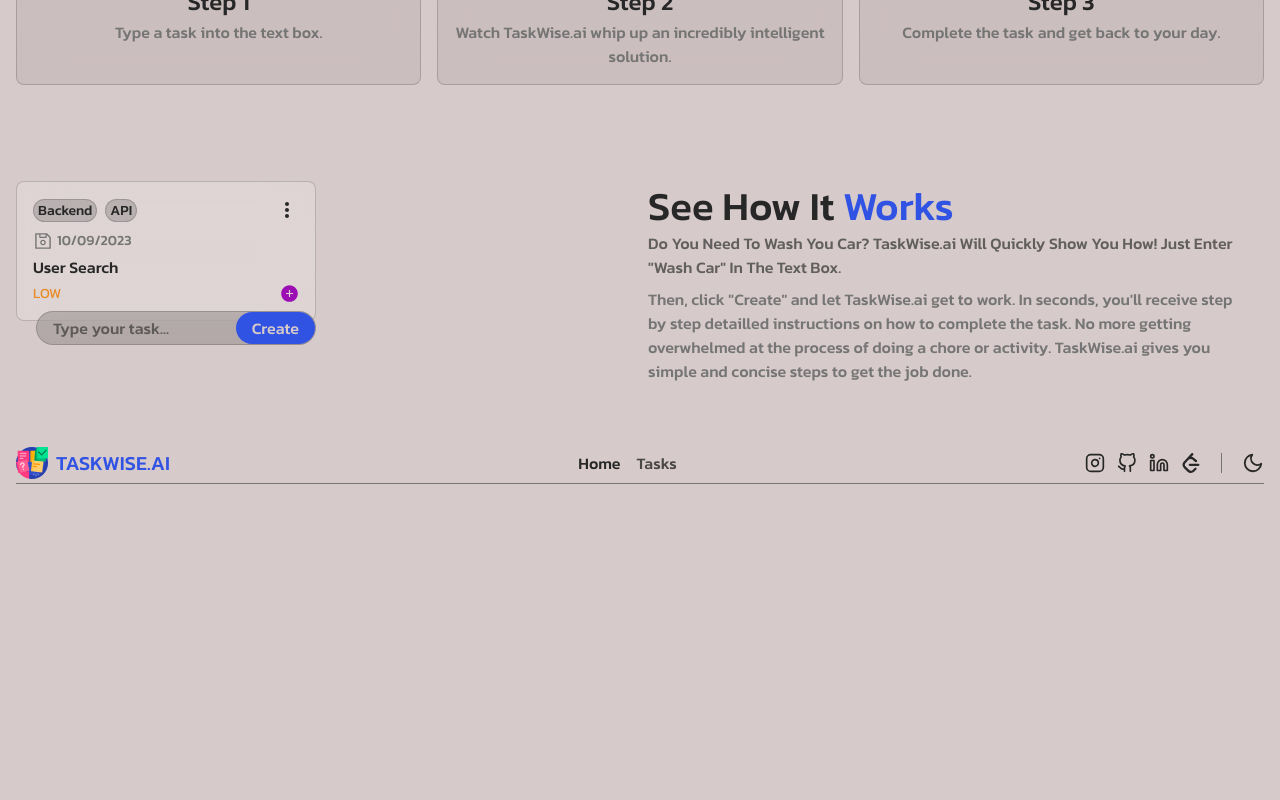
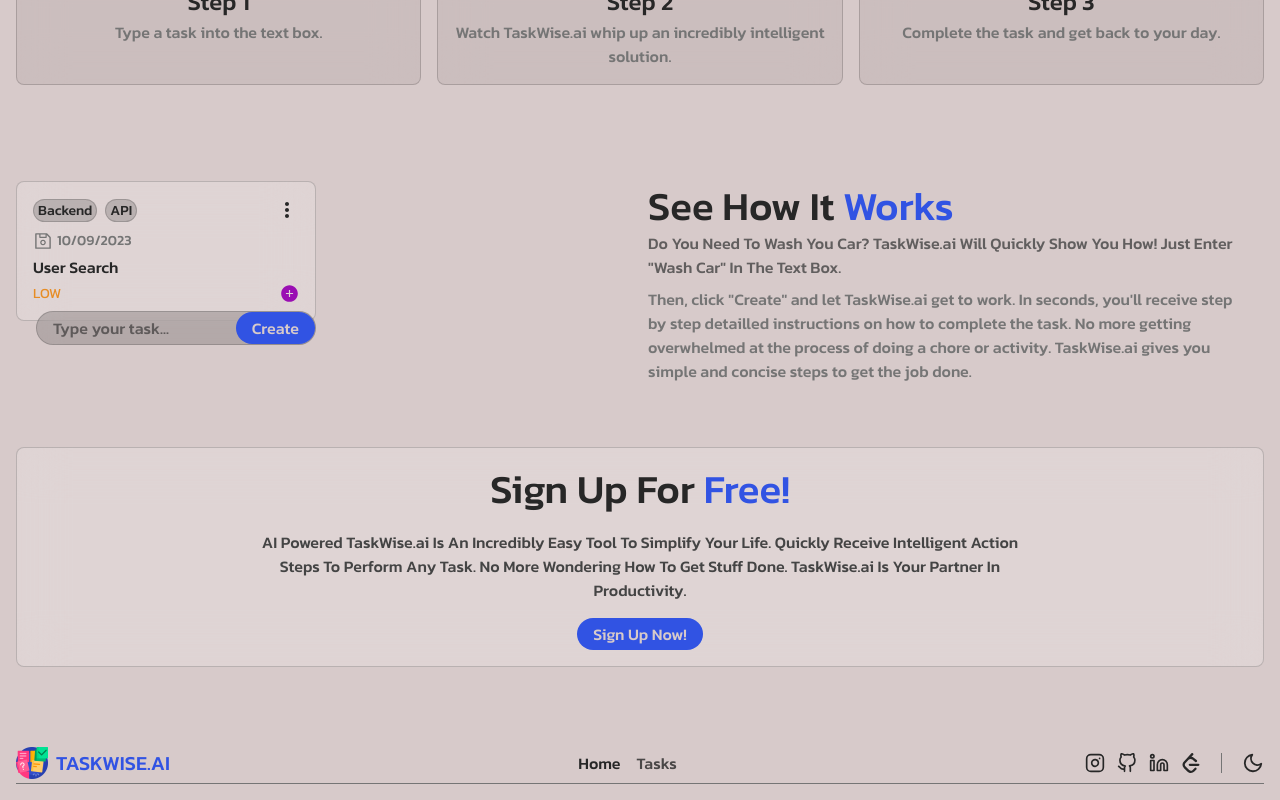
Before and after one commit to Choaib-ELMADI/taskwise-ai, a React (Vite) app in the folder frontend/: page / in a window 1280 px wide. Shown: the part 721-1521 px from the top of the page. Before the commit the page ends 1221 px from the top, so only its background shows below. Built offline with nearby package versions, Linux system fonts and the light colour scheme.

Commit message:
Complete Signup Footer component

```diff
--- /dev/null
+++ b/frontend/src/components/SignupFooter.jsx
@@ -0,0 +1,21 @@
+import React from "react";
+import SignUp from "./SignUpBtn";
+
+const SignupFooter = () => {
+	return (
+		<div className="w-full p-4 my-16 flex flex-col gap-4 items-center rounded-lg backdrop-blur-xl bg-[rgba(255,255,255,0.2)] dark:bg-[rgba(0,0,0,0.2)] border border-hovery">
+			<h1 className="text-xlarge leading-[50px] text-center">
+				Sign Up For <span className="text-brand">Free!</span>
+			</h1>
+			<p className="text-center text-secondary max-w-[800px]">
+				AI Powered TaskWise.ai Is An Incredibly Easy Tool To Simplify Your Life.
+				Quickly Receive Intelligent Action Steps To Perform Any Task. No More
+				Wondering How To Get Stuff Done. TaskWise.ai Is Your Partner In
+				Productivity.
+			</p>
+			<SignUp text="Sign Up Now!" />
+		</div>
+	);
+};
+
+export default SignupFooter;
--- a/frontend/src/components/index.js
+++ b/frontend/src/components/index.js
@@ -12,6 +12,7 @@
 export { default as SignUp } from "./SignUpBtn";
 export { default as Step } from "./Step";
 
+export { default as SignupFooter } from "./SignupFooter";
 export { default as SignUpModel } from "./SignUpModel";
 export { default as HowItWorks } from "./HowItWorks";
 export { default as StepsTask } from "./StepsTask";
--- a/frontend/src/pages/Home.jsx
+++ b/frontend/src/pages/Home.jsx
@@ -1,6 +1,6 @@
 import React from "react";
 
-import { Hero, HowItWorks, StepsTask } from "../components/index";
+import { Hero, HowItWorks, SignupFooter, StepsTask } from "../components/index";
 
 const Home = () => {
 	return (
@@ -8,6 +8,7 @@
 			<Hero />
 			<StepsTask />
 			<HowItWorks />
+			<SignupFooter />
 		</div>
 	);
 };
```
